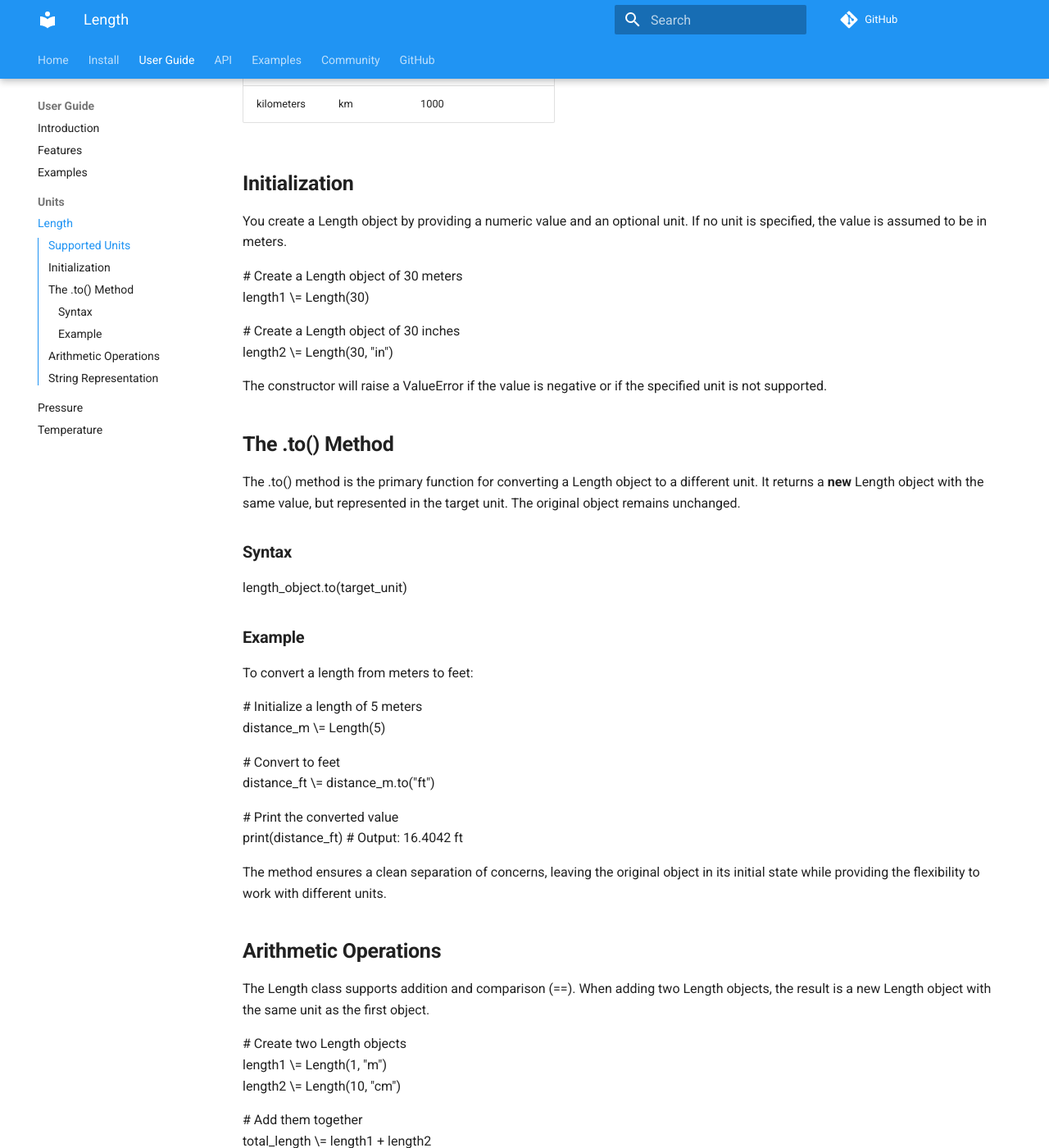
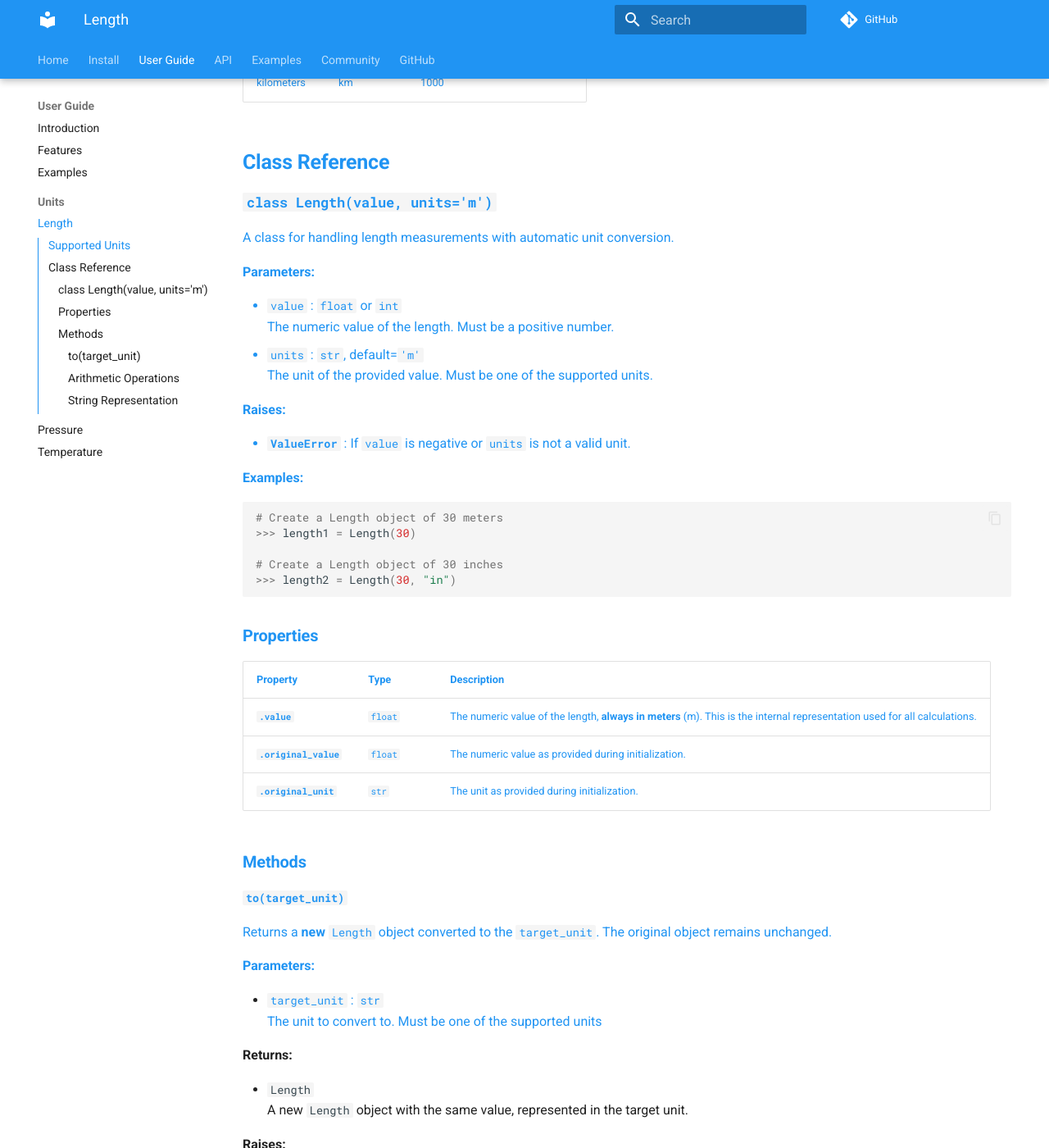
Before and after one commit to varma666/ProcessPi, an MkDocs documentation site: the page built from docs/user-guide/units/length.md, in a window 1280 px wide and 1400 px high, scrolled down 606 px. Shown: the whole window at 82% size. Built offline with MkDocs 1.6.1 and Material for MkDocs 9.7.7, drawn with Linux system fonts in a browser that asks for light colours; comment, search, counter and statistics services are not loaded; some of the changed text lies outside the part shown.

Commit message:
Update length.md

````diff
--- a/docs/user-guide/units/length.md
+++ b/docs/user-guide/units/length.md
@@ -1,12 +1,14 @@
-# **Length Class**
+# `Length`**Class**
 
-The Length class is a specialized Variable that represents a one-dimensional quantity. It is designed for clear, unit-aware calculations and conversions. All Length values are stored internally in the standard SI unit of **meters (**m**)**, which serves as the base unit for all conversions.
+The `Length` class is a subclass of `Variable` designed to represent a one-dimensional quantity with unit-aware capabilities. It ensures accurate calculations by storing all values internally in its base unit, meters (m).
+
+<a name="units"/>
 
 ## **Supported Units**
 
-The Length class supports the following units. You can initialize a Length object with any of these units, and convert to any of them.
+The following units are supported for initialization and conversion.
 
-| Unit | Symbol | Conversion to Meters (m) |
+| Unit | Symbol | Conversion Factor to Meters (m) |
 | :---- | :---- | :---- |
 | meters | m | 1 |
 | centimeters | cm | 0.01 |
@@ -15,55 +17,94 @@ The Length class supports the following units. You can initialize a Length objec
 | feet | ft | 0.3048 |
 | kilometers | km | 1000 |
 
-## **Initialization**
+## **Class Reference**
 
-You create a Length object by providing a numeric value and an optional unit. If no unit is specified, the value is assumed to be in meters.
+### **`class Length(value, units='m')`**
 
-\# Create a Length object of 30 meters
-length1 \= Length(30)
+A class for handling length measurements with automatic unit conversion.
 
-\# Create a Length object of 30 inches
-length2 \= Length(30, "in")
+**Parameters:**
 
-The constructor will raise a ValueError if the value is negative or if the specified unit is not supported.
+* `value` : `float` or `int`
+  The numeric value of the length. Must be a positive number.
+* `units` : `str`, default=`'m'`
+  The unit of the provided value. Must be one of the supported units.
 
-## **The .to() Method**
+**Raises:**
 
-The .to() method is the primary function for converting a Length object to a different unit. It returns a **new** Length object with the same value, but represented in the target unit. The original object remains unchanged.
+* **`ValueError`** : If `value` is negative or `units` is not a valid unit.
 
-### **Syntax**
+**Examples:**
+```python
+# Create a Length object of 30 meters
+>>> length1 = Length(30)
 
-length\_object.to(target\_unit)
+# Create a Length object of 30 inches
+>>> length2 = Length(30, "in")
+```
+### **Properties**
 
-### **Example**
+| Property | Type | Description |
+| :---- | :---- | :---- |
+| **`.value`** | `float` | The numeric value of the length, **always in meters** (m). This is the internal representation used for all calculations. |
+| **`.original_value`** | `float` | The numeric value as provided during initialization. |
+| **`.original_unit`** | `str` | The unit as provided during initialization. |
 
-To convert a length from meters to feet:
+### **Methods**
 
-\# Initialize a length of 5 meters
-distance\_m \= Length(5)
+#### **`to(target_unit)`**
 
-\# Convert to feet
-distance\_ft \= distance\_m.to("ft")
+Returns a **new** `Length` object converted to the `target_unit`. The original object remains unchanged.
 
-\# Print the converted value
-print(distance\_ft) \# Output: 16.4042 ft
+**Parameters:**
 
-The method ensures a clean separation of concerns, leaving the original object in its initial state while providing the flexibility to work with different units.
+* `target_unit` : `str`
+  The unit to convert to. Must be one of the [supported units](#units)
 
-## **Arithmetic Operations**
+**Returns:**
 
-The Length class supports addition and comparison (==). When adding two Length objects, the result is a new Length object with the same unit as the first object.
+* `Length`
+  A new `Length` object with the same value, represented in the target unit.
 
-\# Create two Length objects
-length1 \= Length(1, "m")
-length2 \= Length(10, "cm")
+**Raises:**
 
-\# Add them together
-total\_length \= length1 \+ length2
+* **`ValueError`** : If `target_unit` is not a valid unit.
 
-\# The result is automatically in the same unit as the first operand
-print(total\_length) \# Output: 1.1 m
+**Examples:**
+```python
+# Initialize a length of 5 meters
+>>> distance_m = Length(5)
 
-## **String Representation**
+# Convert to feet
+>>> distance_ft = distance_m.to("ft")
 
-Printing a Length object (print(obj)) or getting its string representation (str(obj)) will display the value in its original unit, rounded to six decimal places for clarity.
+>>> print(distance_ft)
+16.4042 ft
+```
+#### **Arithmetic Operations**
+
+The `Length` class supports addition (`+`) and comparison (`==`).
+
+* `__add__(self, other)`
+  Adds two Length objects. The result is a new Length object with the unit of the first operand.
+* `__eq__(self, other)`
+  Compares two Length objects for equality based on their internal meter values.
+
+**Examples:**
+```python
+# Create two Length objects
+>>> length1 = Length(1, "m")
+>>> length2 = Length(10, "cm")
+
+# Add them together
+>>> total_length = length1 + length2
+
+>>> print(total_length)
+1.1 m
+```
+#### **String Representation**
+
+* `__str__(self)`
+  Returns a human-readable string representation of the length, rounded to six decimal places, using its original value and unit.
+* `__repr__(self)`
+  Returns an unambiguous string representation of the object.
````
